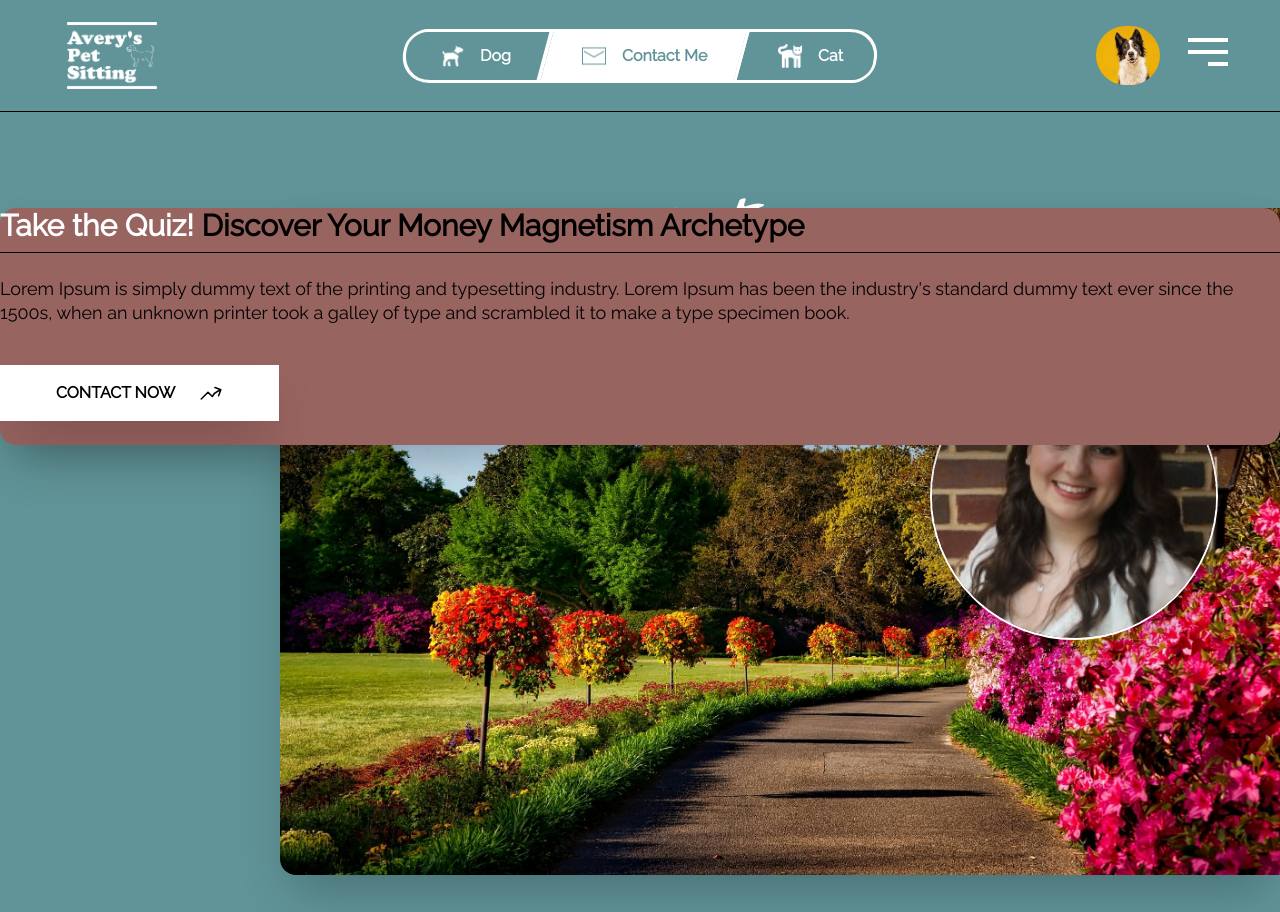
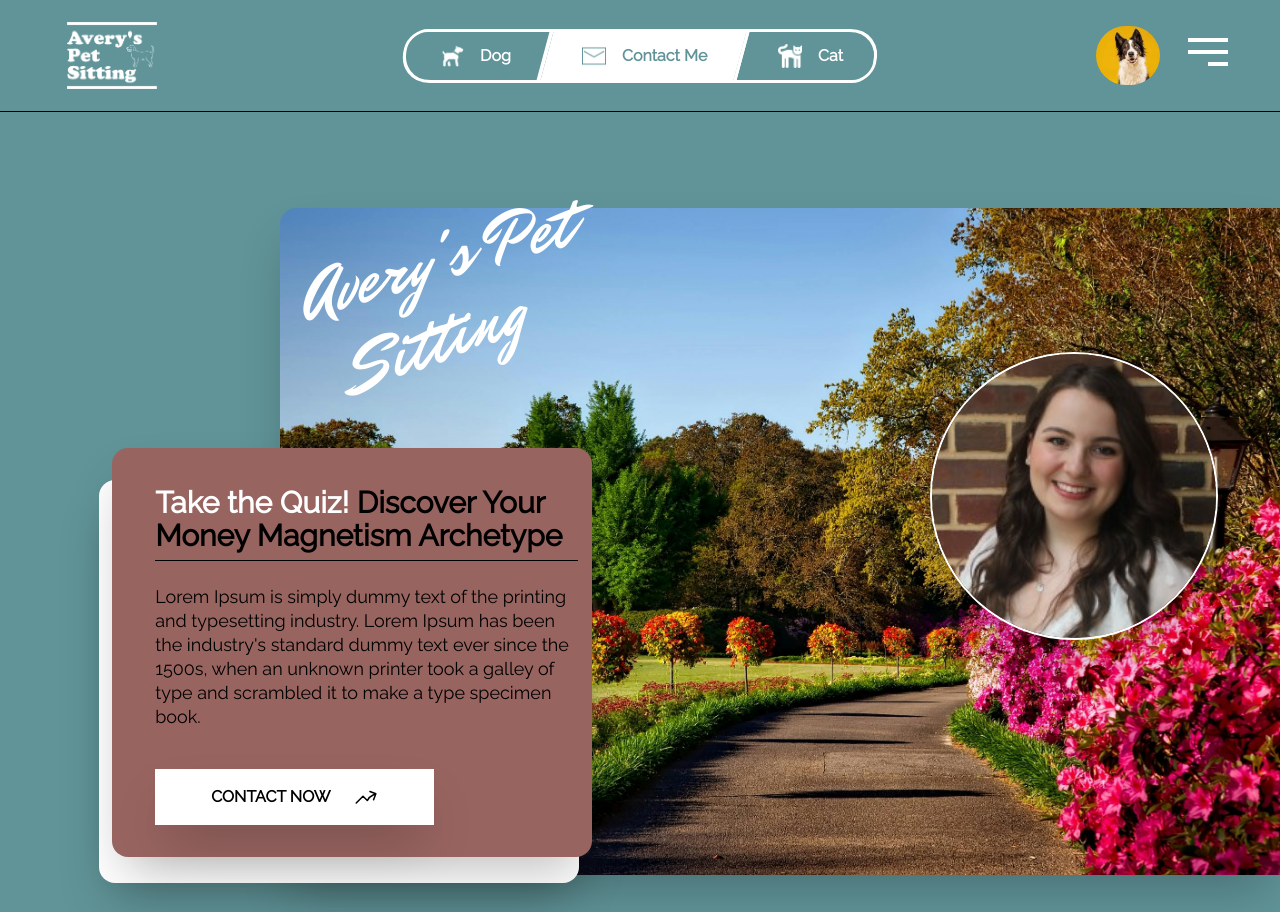
Before and after one commit to MitchellGruner/Averys-Pet-Sitting, a Next.js app: page / in a window 1280 px wide. Built offline with nearby package versions, Linux system fonts and the light colour scheme.

Commit message:
finish responsive styling for main text

```diff
--- a/app/styles/main/MainText.scss
+++ b/app/styles/main/MainText.scss
@@ -41,27 +41,148 @@
 
     #mainText {
         .main-header {
-            margin-left: 4.8em;
-            font-size: 5.2em;
             transform: rotate(-16deg);
+            margin-left: 0.2em;
+            font-size: 2.2em;
         }
         .main-header-secondary {
-            transform: rotate(-23deg);
+            transform: rotate(-20deg);
+        }
+        .main-text-container {
+            z-index: 1;
+            top: 8em;
+            padding: 0.8em 1em 0.1em 1.4em;
+            margin-left: 1em;
+            width: 14em;
+
+            h1 {
+                line-height: 1.1em !important;
+            }
+        }
+        .main-text-container-secondary {
+            z-index: 0;
+            top: 9em;
+            margin-left: 0.5em;
+            padding: 22.7em 11em 0.37em 2.3em;
+        }
+        img.inline {
+            max-width: 15%;
+        }
+        @media (min-width: 400px) {
+            img.inline {
+                max-width: 25%;
+            }
+            .main-header {
+                margin-left: 0.9em;
+                font-size: 2.4em;
+            }
+            .main-text-container {
+                top: 9em;
+                padding: 2em 0.73em 0.37em 2.3em;
+                margin-left: 5.7em;
+                width: 18em;
+            }
+            .main-text-container-secondary {
+                top: 12.6em;
+                margin-left: 5.2em;
+                padding: 20em 15em 0.41em 2.5em;
+            }
+        }
+        @media (min-width: 576px) {
+            img.inline {
+                max-width: 100%;
+            }
+            .main-header {
+                margin-left: 1em;
+                font-size: 3.3em;
+            }
+            .main-text-container {
+                top: 15em;
+                width: 20em;
+            }
+            .main-text-container-secondary {
+                top: 16em;
+                padding: 22.2em 17em 0.41em 2.5em;
+            }
+        }
+        @media (min-width: 768px) {
+            .main-header {
+                margin-left: 2.7em;
+                font-size: 3.6em;
+            }
+            .main-text-container {
+                top: 15em;
+                width: 23em;
+            }
+            .main-text-container-secondary {
+                top: 16em;
+                padding: 22em 20em 0.41em 2.5em;
+            }
+        }
+        @media (min-width: 992px) {
+            .main-header {
+                margin-left: 3.6em;
+                font-size: 4em;
+            }
+            .main-text-container {
+                top: 15em;
+                padding: 2.2em 0.81em 0.41em 2.5em;
+                margin-left: 6.3em;
+                width: 30em;
+            }
+            .main-text-container-secondary {
+                top: 15.8em;
+                margin-left: 5.6em;
+                padding: 19em 27em 0.45em 2.7em;
+            }
+        }
+        @media (min-width: 1200px) {
+            .main-header {
+                margin-left: 4em;
+                font-size: 4.4em;
+            }
+            .main-text-container {
+                padding: 2.4em 0.9em 0.45em 2.7em;
+                margin-left: 7em;
+                width: 30em;
+            }
+            .main-text-container-secondary {
+                top: 17em;
+                margin-left: 6.2em;
+                padding: 24.7em 27em 0.5em 3em;
+            }
+        }
+        @media (min-width: 1400px) {
+            .main-header {
+                margin-left: 4.4em;
+                font-size: 4.8em;
+            }
+            .main-text-container {
+                padding: 2.6em 1em 0.5em 3em;
+            }
         }
         @media (min-width: 1600px) {
+            .main-header {
+                margin-left: 4.8em;
+                font-size: 5.3em;
+            }
             .main-text-container {
-                z-index: 1;
-                margin-right: 50em;
                 margin-left: 16em;
-                top: 15em;
-                padding: 2.6em 1em 0.5em 3em;
+                top: 17em;
+                width: 34em;
             }
             .main-text-container-secondary {
-                z-index: 0;
-                margin-right: 50em;
                 margin-left: 15em;
-                top: 17em;
-                padding: 23em 31em 0.5em 3em;
+                top: 20em;
+                padding: 22em 31em 0.5em 3em;
+            }
+        }
+        @media (min-width: 1800px) {
+            .main-text-container {
+                margin-left: 9em;
+            }
+            .main-text-container-secondary {
+                margin-left: 8.1em;
             }
         }
     }
```
